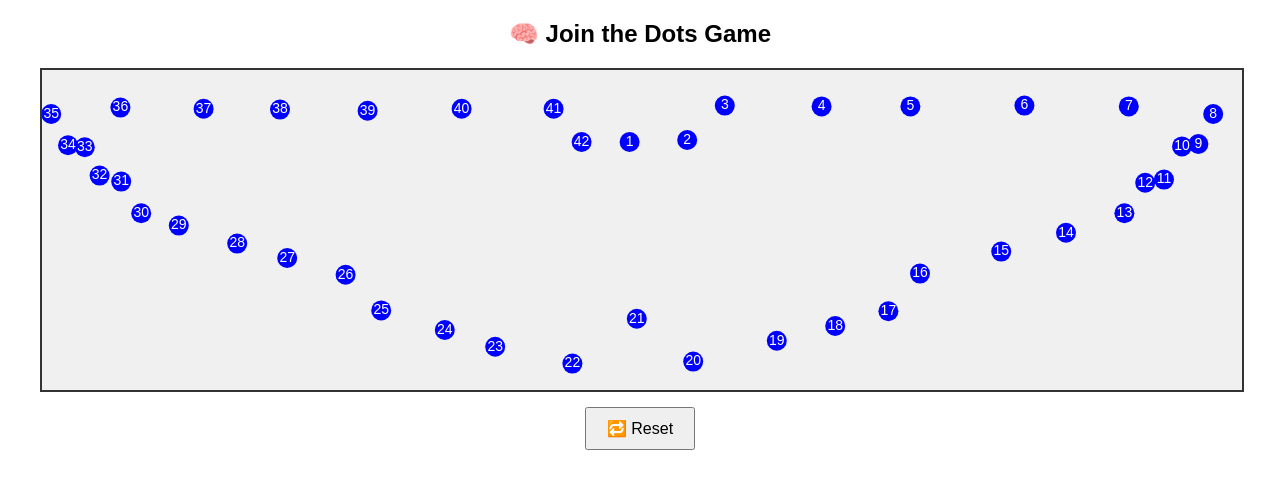
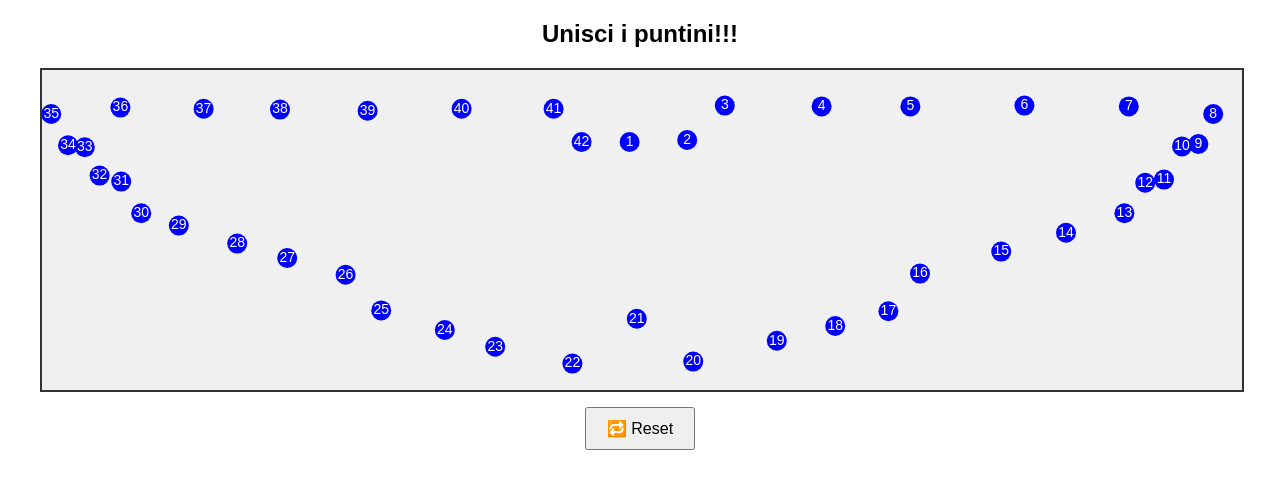
Before and after one commit to Danyfriz/aston, a plain HTML site: page aston.html in a window 1280 px wide. Drawn offline with Linux system fonts and the light colour scheme.

Commit message:
Update aston.html

```diff
--- a/aston.html
+++ b/aston.html
@@ -45,7 +45,7 @@
   </style>
 </head>
 <body>
-  <h2>🧠 Join the Dots Game</h2>
+  <h2>Unisci i puntini!!!</h2>
   <div id="canvasContainer">
     <canvas id="dotCanvas"></canvas>
   </div>
```
